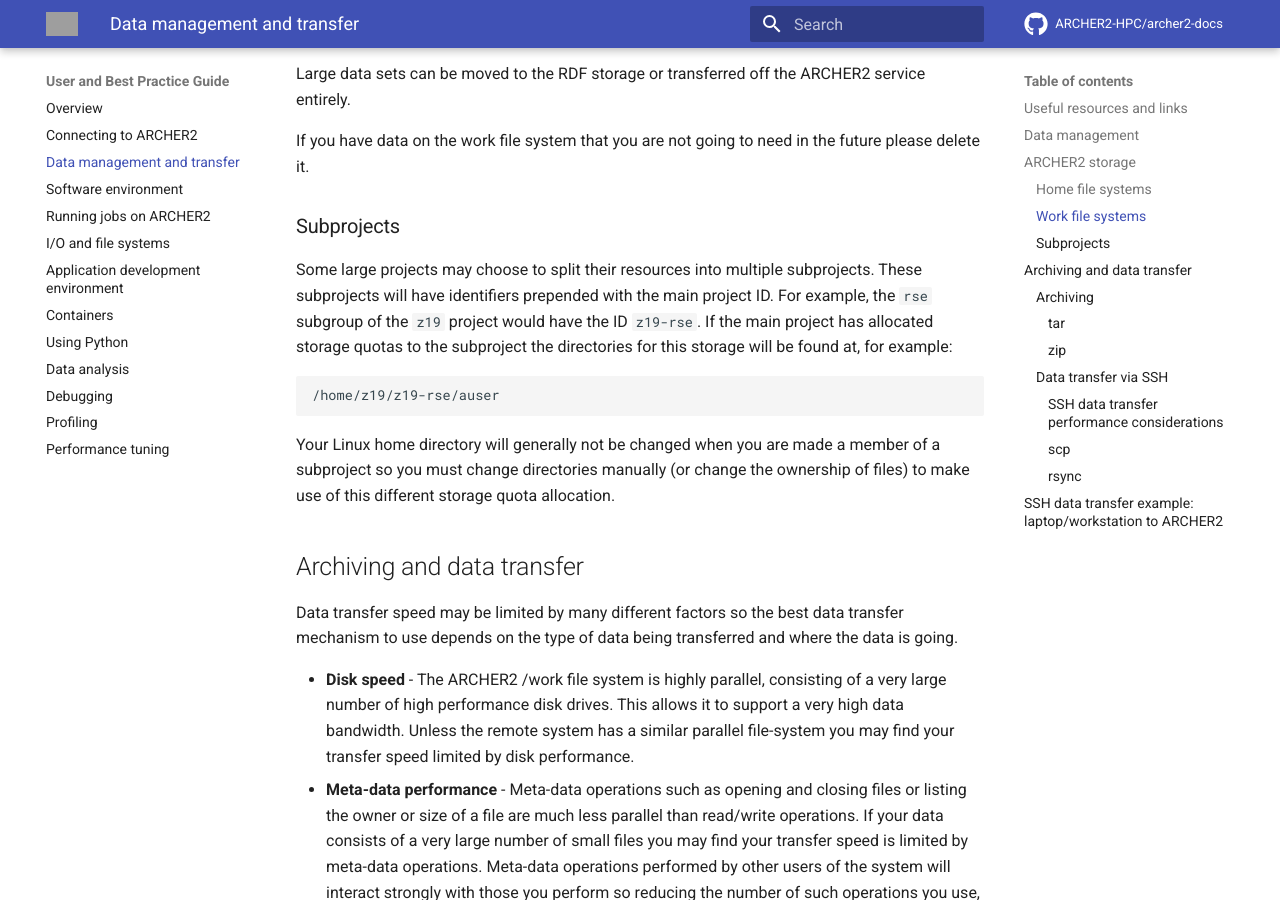
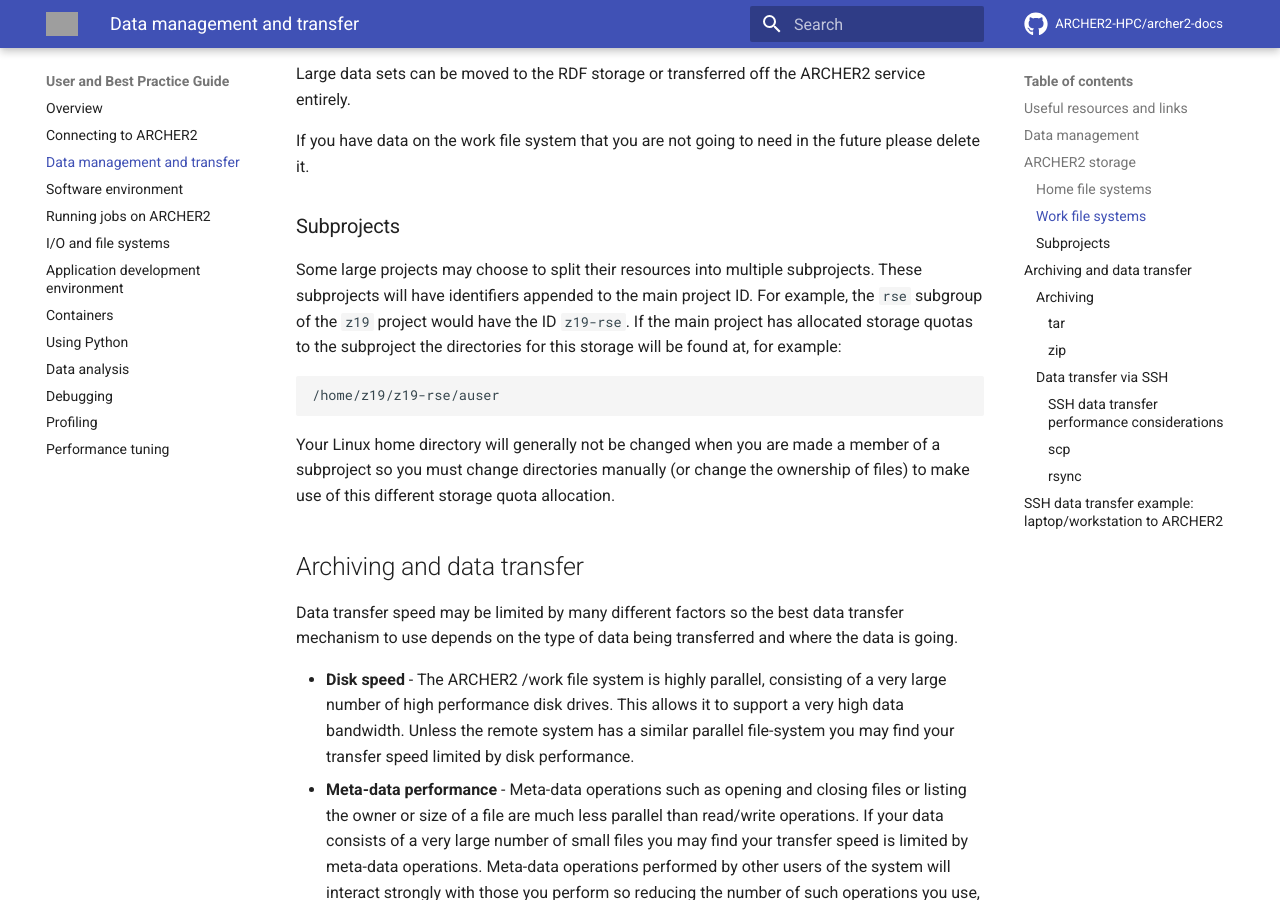
Before and after one commit to ARCHER2-HPC/archer2-docs, an MkDocs documentation site: the page built from docs/user-guide/data.md, in a window 1280 px wide and 900 px high, scrolled down 2447 px. Built offline with MkDocs 1.6.1 and Material for MkDocs 9.7.7, drawn with Linux system fonts in a browser that asks for light colours; comment, search, counter and statistics services are not loaded; grey boxes are pictures that could not be loaded.

Commit message:
Update wording
"Appended" rather than "prepended".

````diff
--- a/docs/user-guide/data.md
+++ b/docs/user-guide/data.md
@@ -109,7 +109,7 @@ in the future please delete it.
 
 ### Subprojects
 
-Some large projects may choose to split their resources into multiple subprojects. These subprojects will have identifiers prepended with the main project ID. For example, the `rse` subgroup of the `z19` project would have the ID `z19-rse`. If the main project has allocated storage quotas to the subproject the directories for this storage will be found at, for example:
+Some large projects may choose to split their resources into multiple subprojects. These subprojects will have identifiers appended to the main project ID. For example, the `rse` subgroup of the `z19` project would have the ID `z19-rse`. If the main project has allocated storage quotas to the subproject the directories for this storage will be found at, for example:
 ```
 /home/z19/z19-rse/auser
 ```
````
